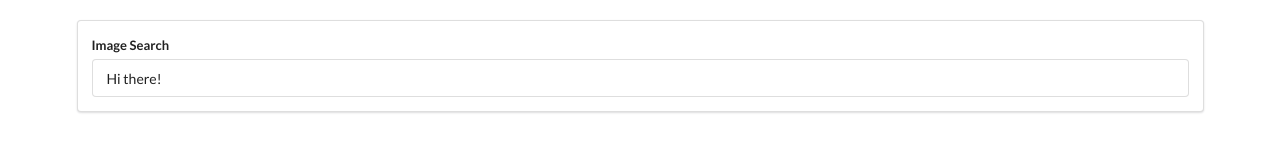
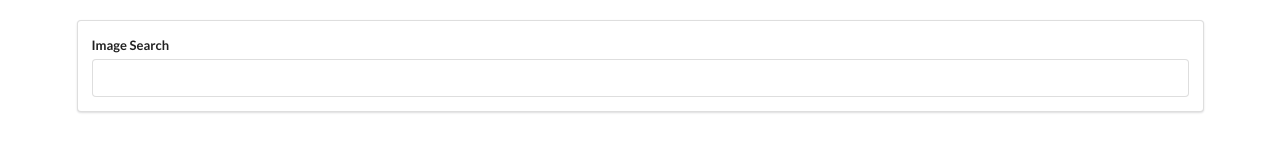
Before and after one commit to locaulker/pics-stg, a React (Create React App) app: page / in a window 1280 px wide. Shown: the top 160 px of the page. Built offline with nearby package versions, Linux system fonts and the light colour scheme.

Commit message:
explained the 'this' keyword

```diff
--- a/src/components/SearchBar.js
+++ b/src/components/SearchBar.js
@@ -1,12 +1,18 @@
 import React, { Component } from "react"
 
 class SearchBar extends Component {
-  state = { term: "Hi there!" }
+  state = { term: "" }
+
+  onFormSubmit(event) {
+    event.preventDefault()
+
+    console.log(this.state.term)
+  }
 
   render() {
     return (
       <div className="ui segment">
-        <form className="ui form">
+        <form onSubmit={(e) => this.onFormSubmit(e)} className="ui form">
           <div className="field">
             <label>Image Search</label>
             <input
```
